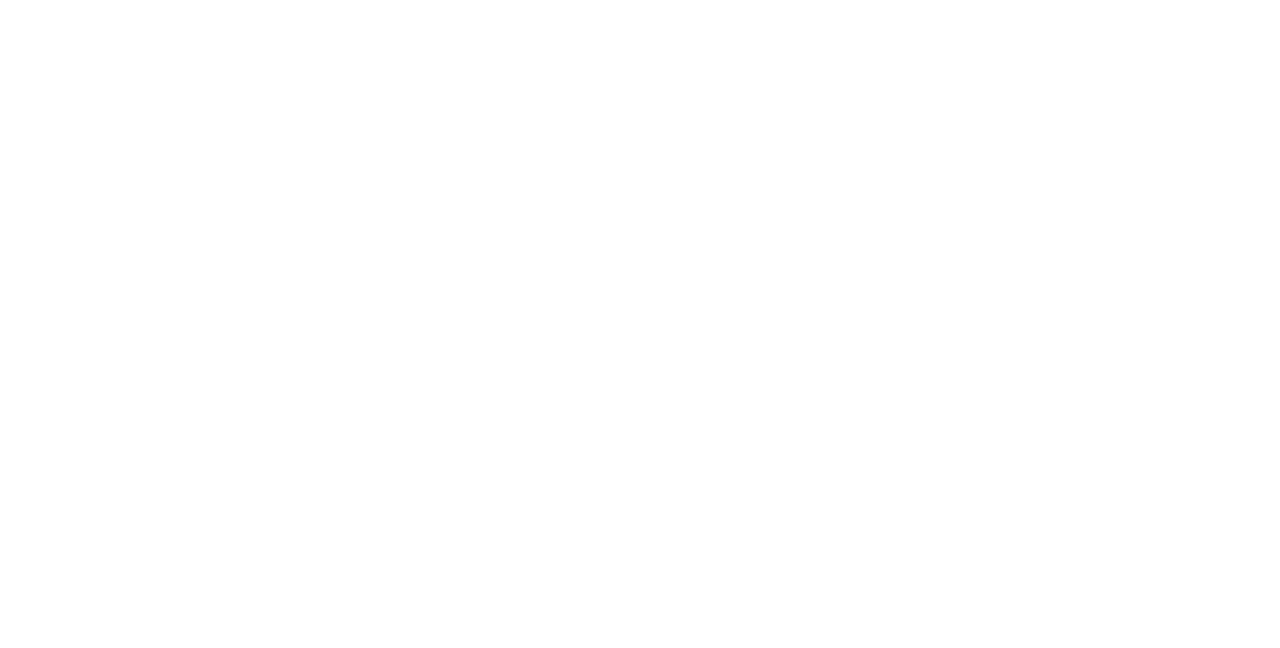
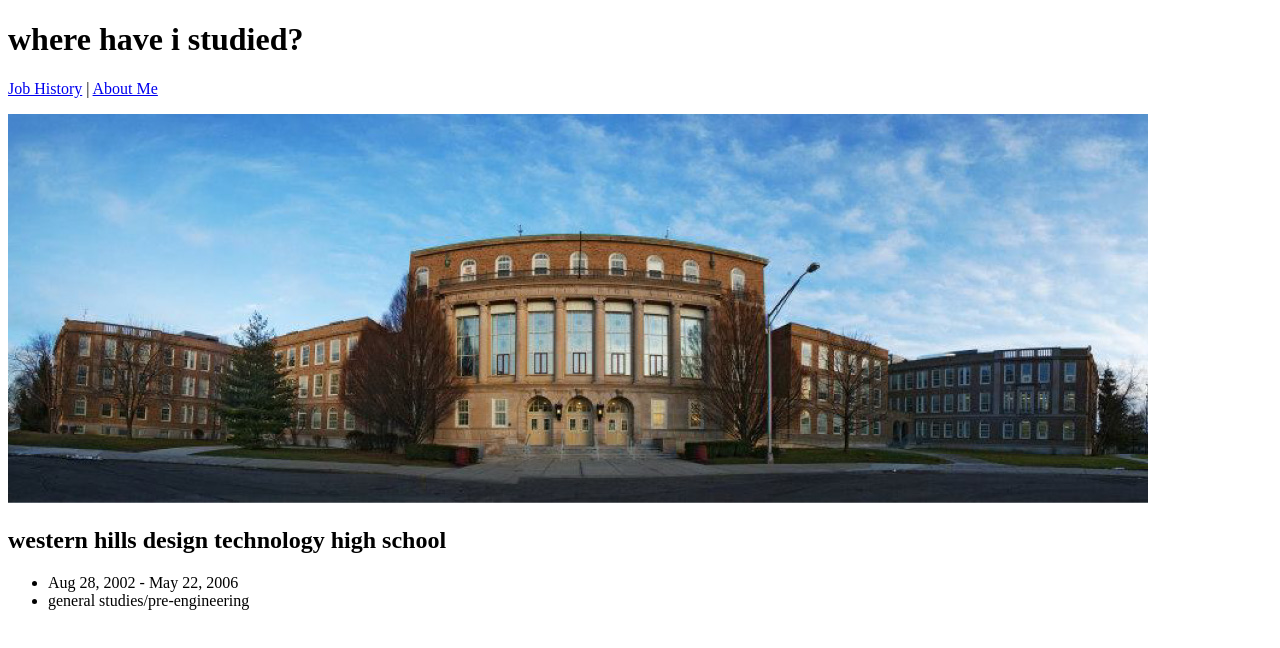
Before and after one commit to CourtneyC148/aboutMe, a plain HTML site: page education.html in a window 1280 px wide. Drawn offline with Linux system fonts and the light colour scheme.

Commit message:
updating education page

```diff
--- a/education.html
+++ b/education.html
@@ -0,0 +1,33 @@
+<!DOCTYPE html>
+<html lang="en">
+<head>
+    <meta charset="UTF-8">
+    <meta name="viewport" content="width=device-width, initial-scale=1.0">
+    <title>My Education</title>
+</head>
+<body>
+    <header class="heroImg">
+        <div id="header">
+            <h1>where have i studied?</h1>
+            <p><a href="jobs.css">Job History</a> | <a href="index.html">About Me</a></p>
+        </div>
+    </header>
+
+    <main>
+
+        <div class="container highSchool">
+            <div class="img">
+                <img src="img/westhi.jpg" alt="western hills high school">
+            </div>
+
+            <div class="text">
+                <h2 class="schoolName">western hills design technology high school</h2>
+                <ul>
+                    <li>Aug 28, 2002 - May 22, 2006</li>
+                    <li>general studies/pre-engineering</li>
+                </ul>
+            </div>
+        </div>
+    </main>
+</body>
+</html>
--- a/jobs.css
+++ b/jobs.css
@@ -44,6 +44,7 @@ h2 {
 #header p {
     padding-top: 20px;
     font-size: 20px;
+    font-weight: 600;
 }
 
 #header p a {
```
Also changed, not shown: index.html (+1 -1 lines), jobs.html (+0 -1 lines), img/westhi.jpg (added), 1 other file.
